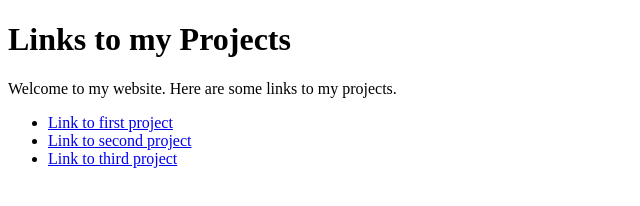
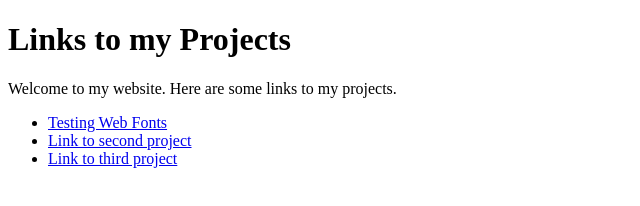
Before and after one commit to lizzirees/firstsitemac, a plain HTML site: page index.html in a window 1280 px wide. Shown: the full height of the page, 0-640 px from the left. Drawn offline with Linux system fonts and the light colour scheme.

Commit message:
updating font file again

```diff
--- a/index.html
+++ b/index.html
@@ -9,7 +9,7 @@
     <p>Welcome to my website. Here are some links to my projects.</p>
 
     <ul>
-        <li><a href="#">Link to first project</a></li>
+        <li><a href="Web_Dev_fonttest/index.html">Testing Web Fonts</a></li>
         <li><a href="#">Link to second project</a></li>
         <li><a href="#">Link to third project</a></li>
     </ul>
```
